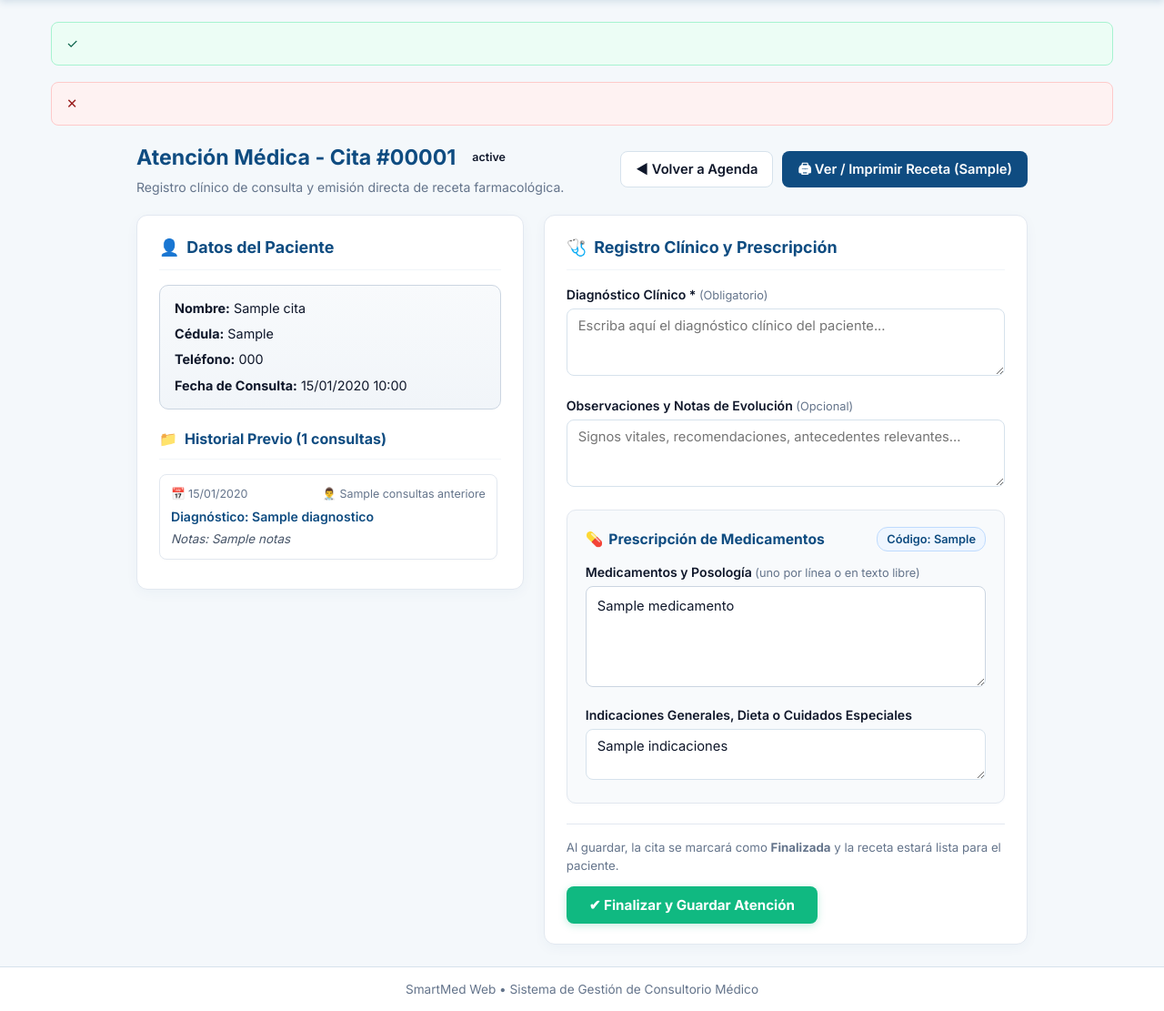
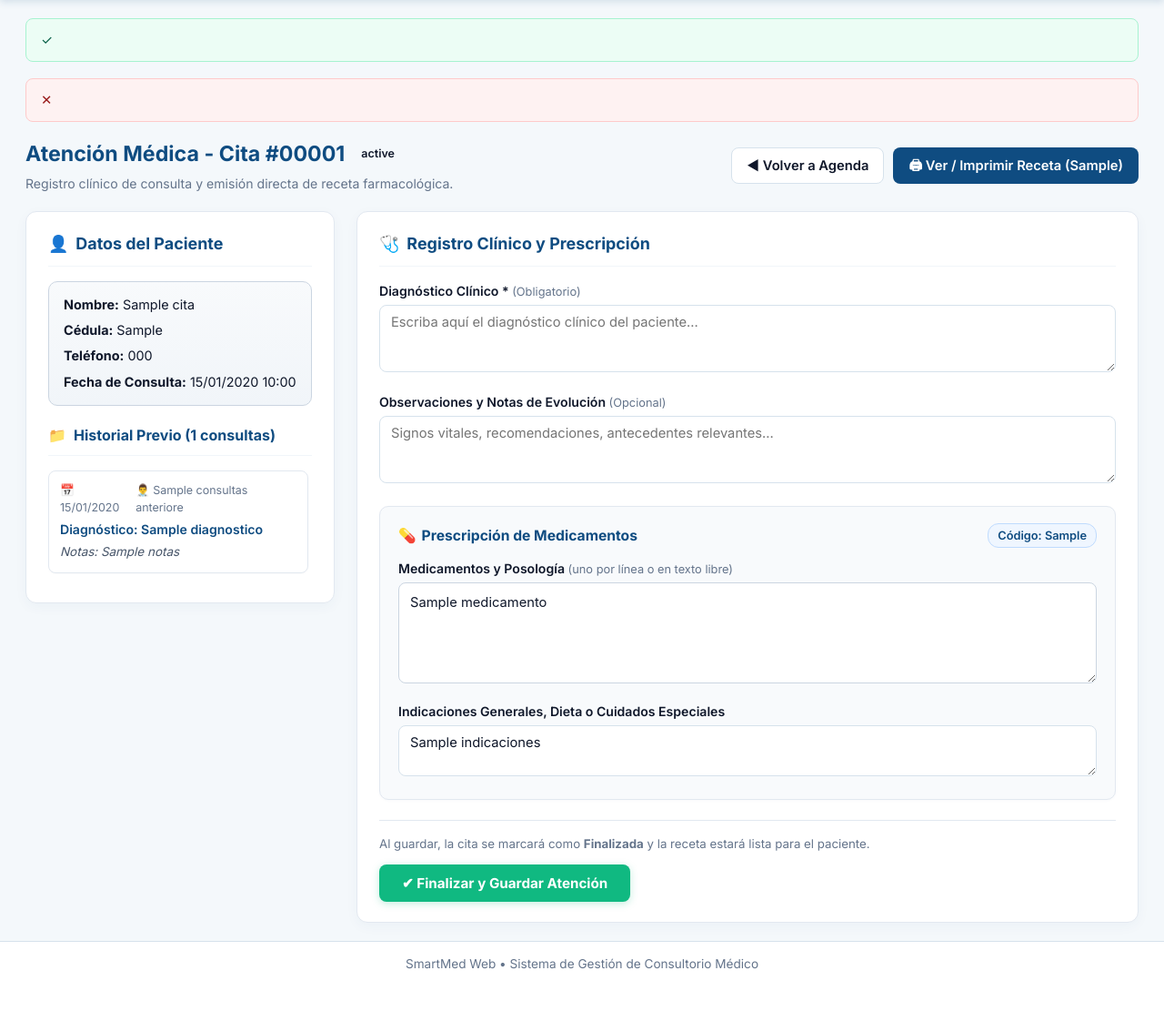
Before and after one commit to The-Fabry/Consultorio-Medico-Web, a PHP site: template views/medico/atencion.php in a window 1280 px wide. Shown: the part 58-1169 px from the top of the page at 91% size. After the commit the page ends 1123 px from the top, so only its background shows below. Run offline with PHP 8.4, Linux system fonts and the light colour scheme; the template is opened without the code that fills it: most values are stand-ins (such as "Sample title", 1, 10 or a date in 2020); data that the repository does not hold is empty.

Commit message:
style(atencion): usar ancho completo de pantalla y definir clases para textareas amplias

```diff
--- a/assets/css/estilos.css
+++ b/assets/css/estilos.css
@@ -130,10 +130,11 @@ a:hover {
 
 .contenedor-principal {
     flex-grow: 1;
-    max-width: 1200px;
+    max-width: 100%;
     width: 100%;
-    margin: 0 auto;
-    padding: 24px 16px;
+    margin: 0;
+    padding: 20px 28px;
+    box-sizing: border-box;
 }
 
 .pie-pagina {
@@ -602,21 +603,22 @@ a:hover {
 /* =============================================================================
    13. MÓDULO MÉDICO Y RECETA OFICIAL
    ============================================================================= */
-/* Contenedor de ancho medio centrado para la vista de atención médica */
+/* Contenedor de ancho completo fluido con respiro visual para la atención médica */
 .contenedor-atencion {
-    max-width: 980px;
-    margin: 0 auto;
+    max-width: 100%;
     width: 100%;
+    margin: 0;
+    box-sizing: border-box;
 }
 
 .atencion-grilla {
     display: grid;
-    grid-template-columns: 1fr 1.25fr;
-    gap: 22px;
+    grid-template-columns: 340px 1fr;
+    gap: 24px;
     align-items: start;
 }
 
-@media (max-width: 880px) {
+@media (max-width: 960px) {
     .atencion-grilla { grid-template-columns: 1fr; }
 }
 
@@ -656,6 +658,22 @@ a:hover {
     margin-bottom: 18px;
     font-size: 0.9rem;
     line-height: 1.55;
+}
+
+/* Área de texto ampliada para Diagnóstico Clínico cómodo sin scroll constante */
+.diagnostico-textarea {
+    min-height: 190px;
+    font-size: 0.95rem;
+    line-height: 1.55;
+    resize: vertical;
+}
+
+/* Área de texto de notas de evolución con buen respiro */
+.notas-textarea {
+    min-height: 100px;
+    font-size: 0.92rem;
+    line-height: 1.5;
+    resize: vertical;
 }
 
 /* Bloque limpio y profesional de prescripción farmacológica en texto libre */
```
